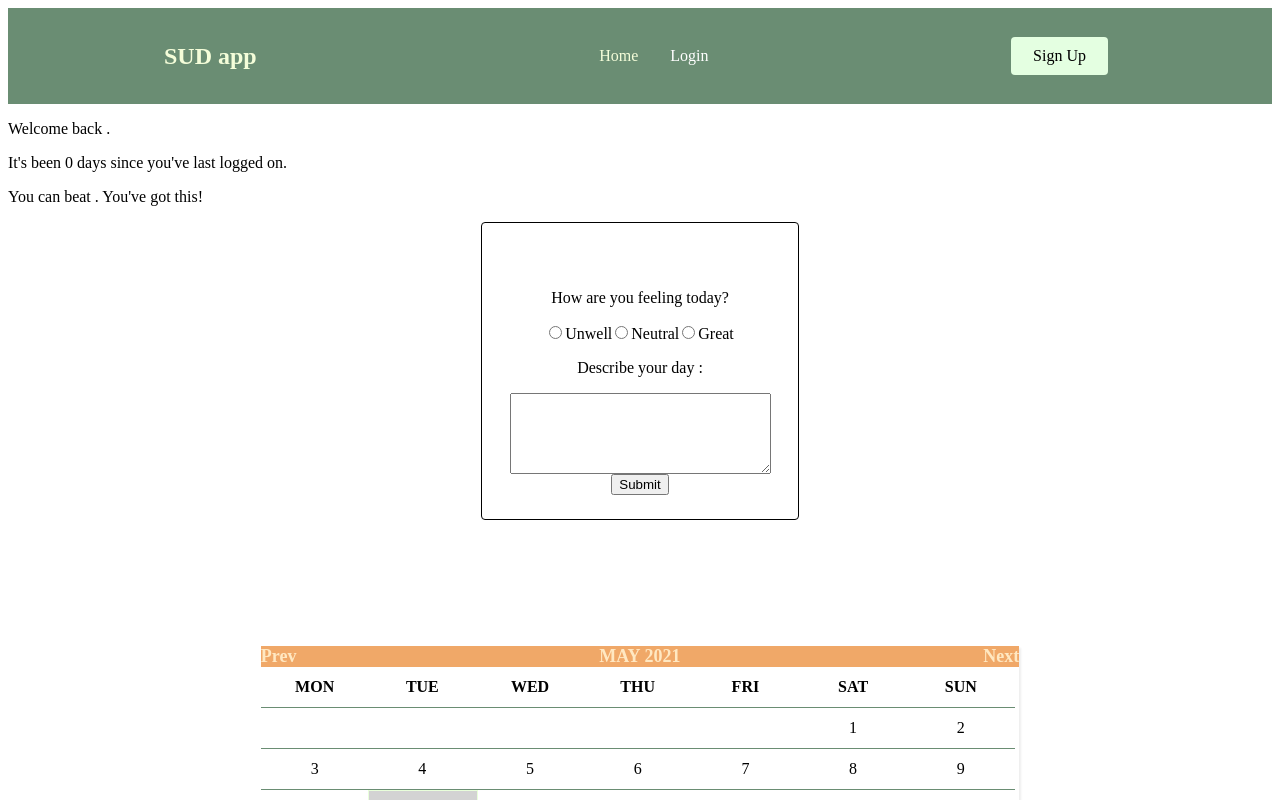
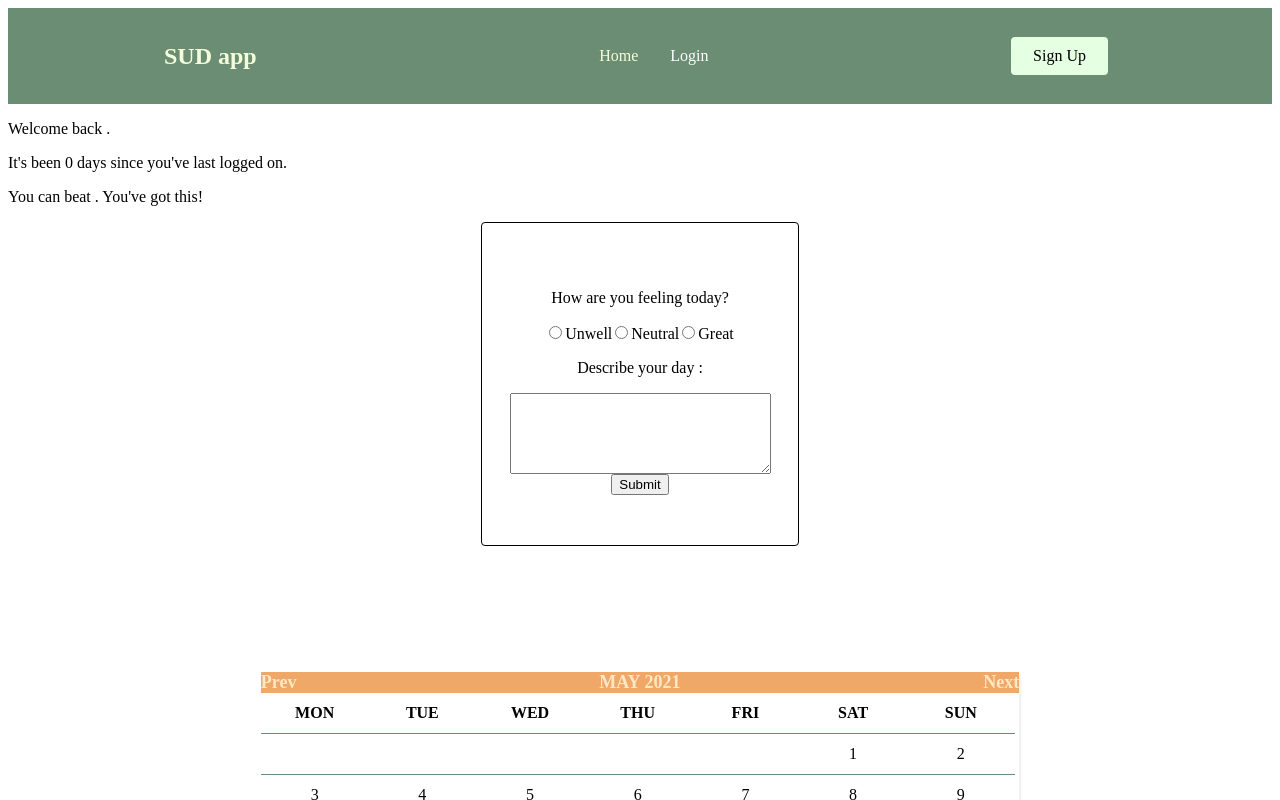
Before and after one commit to scratch-goblin-shark/scratch-project, a React app: page /user in a window 1280 px wide. Shown: the top 800 px of the page. Built offline with nearby package versions, Linux system fonts and the light colour scheme.

Commit message:
Update styles.scss

```diff
--- a/client/styles/styles.scss
+++ b/client/styles/styles.scss
@@ -31,7 +31,7 @@ input {
   display: grid;
   text-align: center;
   width: 25%;
-  height: 25%;
+  height: auto;
   border: 1px solid black;
   border-radius: 4px;
   background: white;
```
